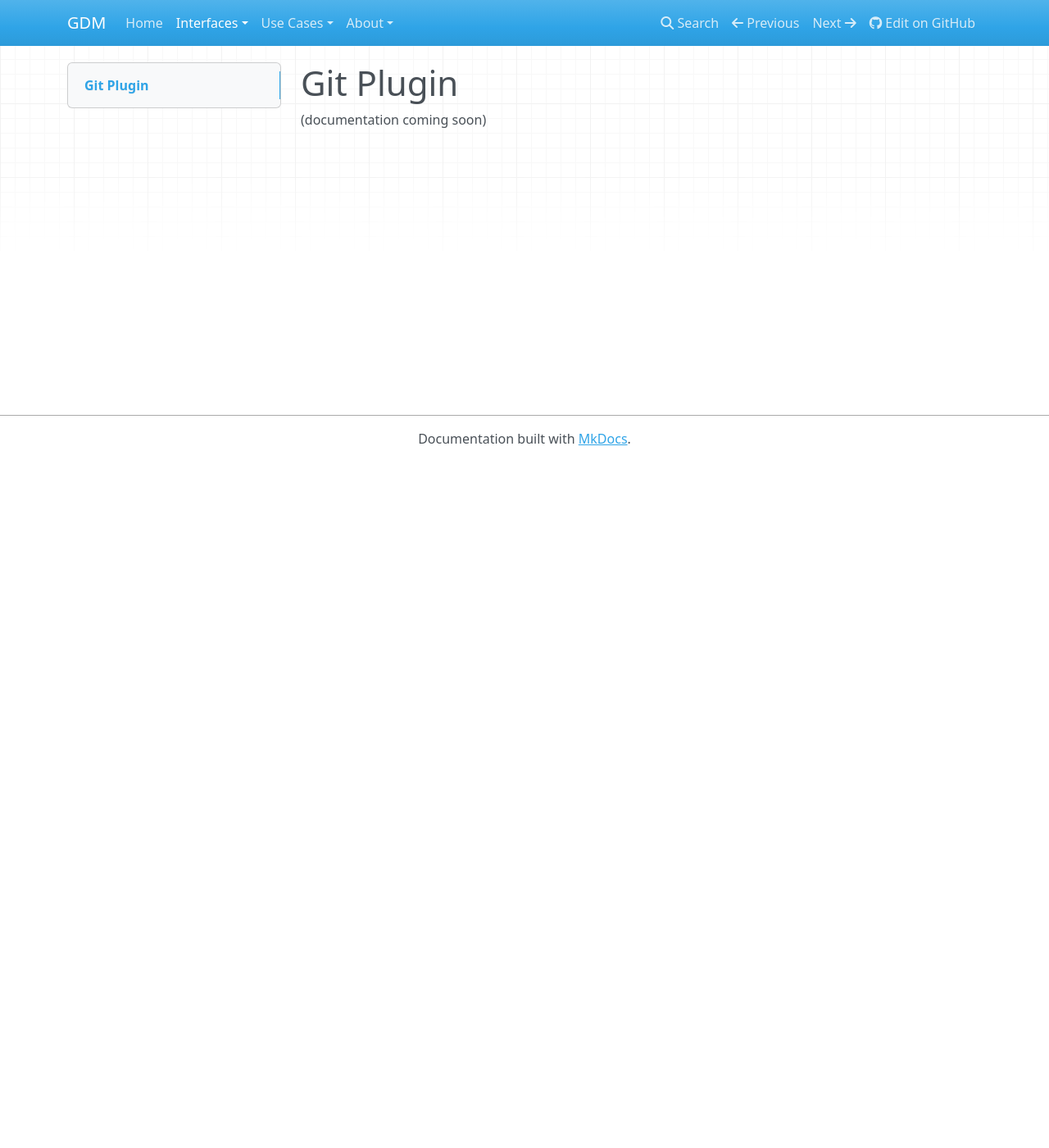
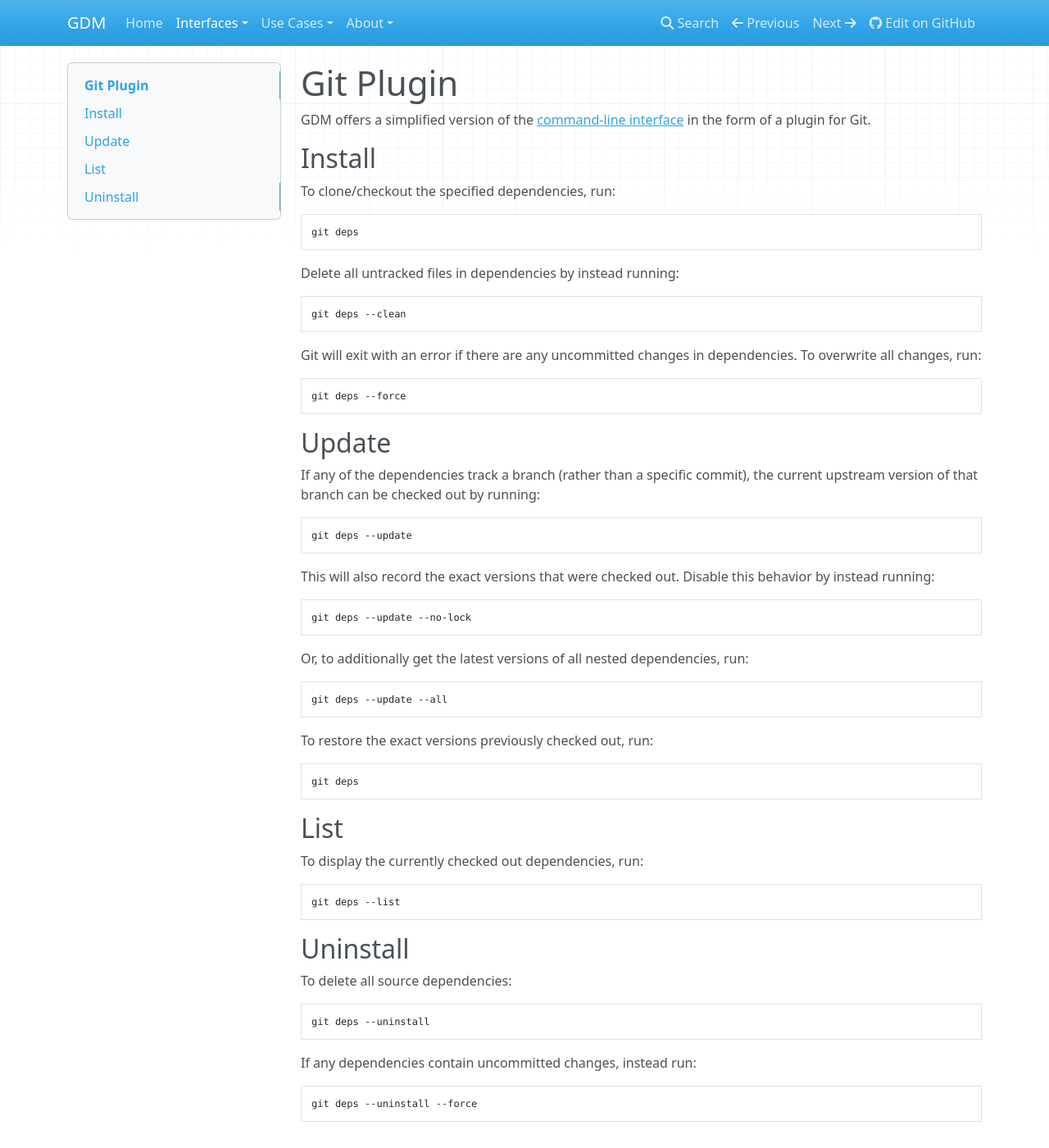
Before and after one commit to jacebrowning/gitman, an MkDocs documentation site: the page built from docs/interfaces/plugin.md, in a window 1280 px wide and 1400 px high. Shown: the whole window at 82% size. Built offline with MkDocs 1.6.1, drawn with Linux system fonts in a browser that asks for light colours; nearby versions of some CDN libraries; old or Windows-style settings are respelled for this version of MkDocs.

Commit message:
Document plugin interface
Fixes #63

````diff
--- a/docs/interfaces/plugin.md
+++ b/docs/interfaces/plugin.md
@@ -1,3 +1,71 @@
 # Git Plugin
 
-(documentation coming soon)
+GDM offers a simplified version of the [command-line interface](cli.md) in the form of a plugin for Git.
+
+## Install
+
+To clone/checkout the specified dependencies, run:
+
+```sh
+git deps
+```
+
+Delete all untracked files in dependencies by instead running:
+
+```sh
+git deps --clean
+```
+
+Git will exit with an error if there are any uncommitted changes in dependencies. To overwrite all changes, run:
+
+```sh
+git deps --force
+```
+
+## Update
+
+If any of the dependencies track a branch (rather than a specific commit), the current upstream version of that branch can be checked out by running:
+
+```sh
+git deps --update
+```
+
+This will also record the exact versions that were checked out. Disable this behavior by instead running:
+
+```sh
+git deps --update --no-lock
+```
+
+Or, to additionally get the latest versions of all nested dependencies, run:
+
+```sh
+git deps --update --all
+```
+
+To restore the exact versions previously checked out, run:
+
+```sh
+git deps
+```
+
+## List
+
+To display the currently checked out dependencies, run:
+
+```sh
+git deps --list
+```
+
+## Uninstall
+
+To delete all source dependencies:
+
+```sh
+git deps --uninstall
+```
+
+If any dependencies contain uncommitted changes, instead run:
+
+```sh
+git deps --uninstall --force
+```
````
Also changed, not shown: docs/interfaces/cli.md (+1 -1 lines).
